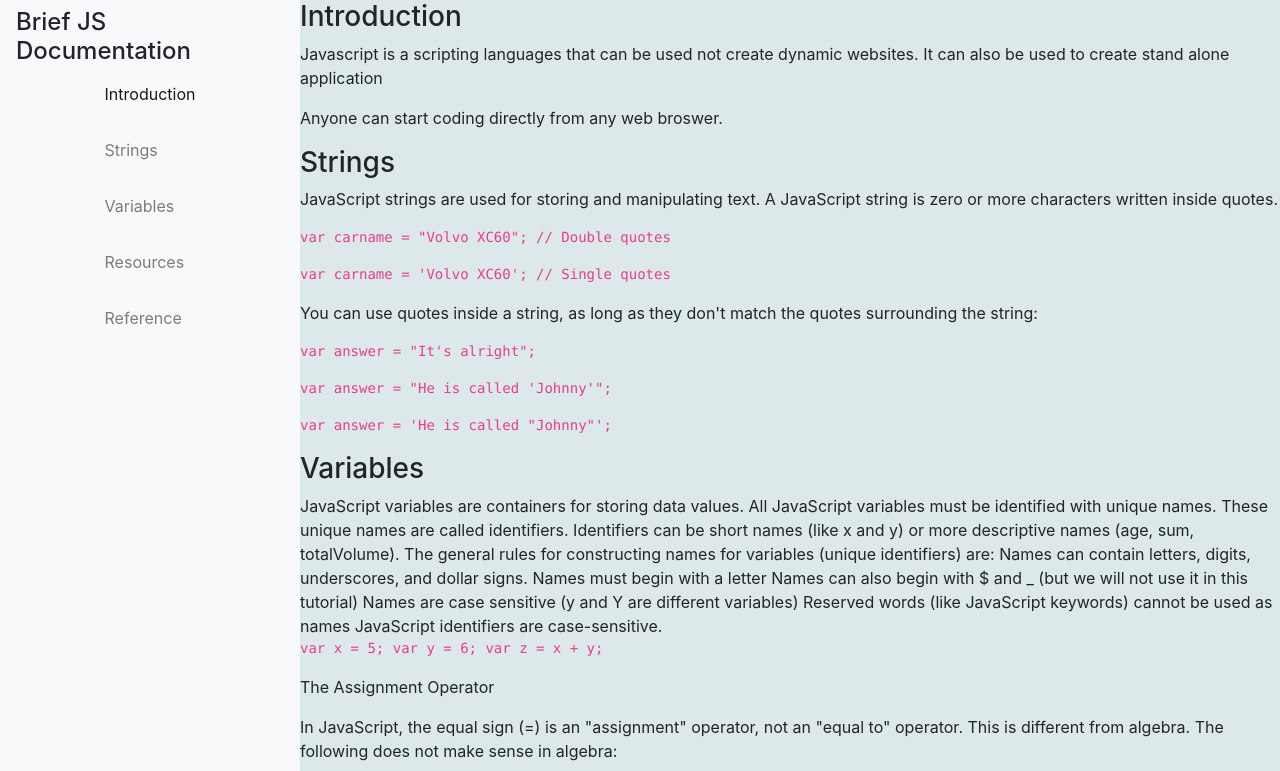
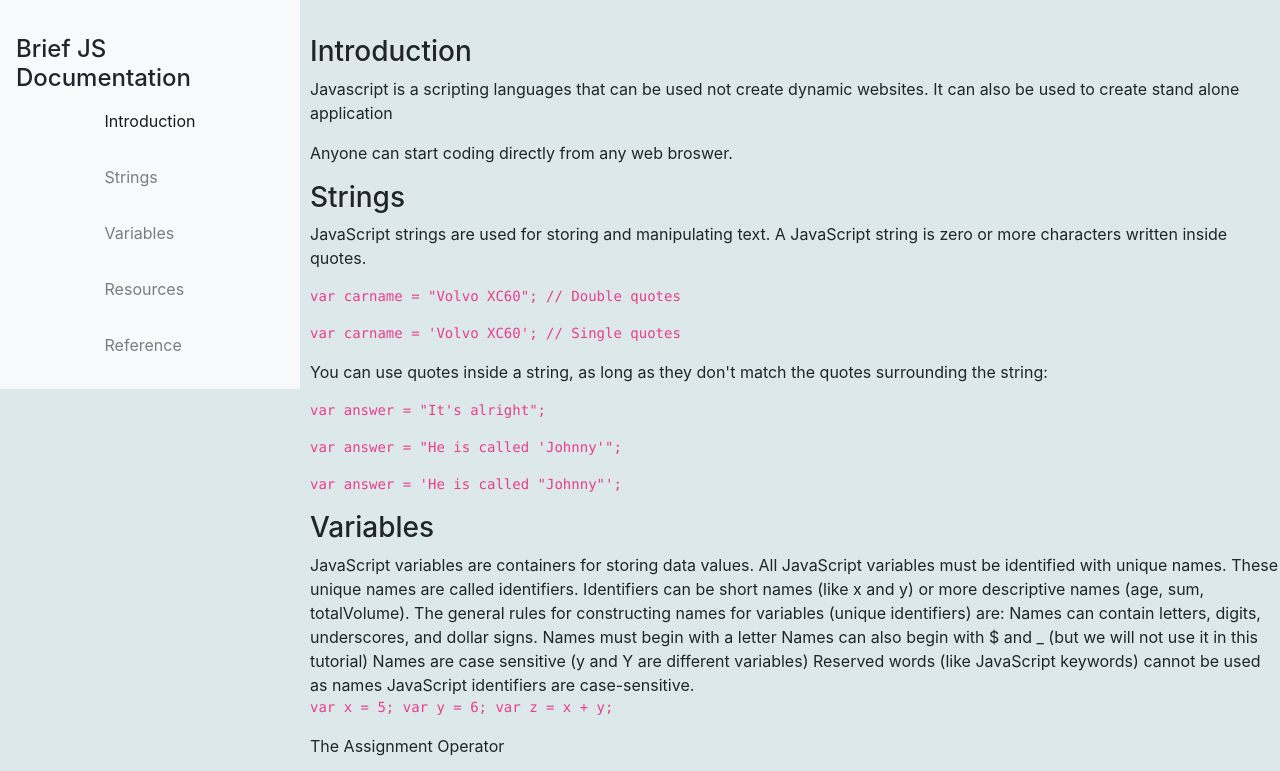
Before and after one commit to hcuffy/technical-documentation, a website: page views/index.html in a window 1280 px wide. Shown: the top 771 px of the page. Drawn offline with nearby package versions, Linux system fonts and the light colour scheme.

Commit message:
layout cleanup

```diff
--- a/public/main.css
+++ b/public/main.css
@@ -4,8 +4,18 @@ body {
 
 .navbar {
   width: 300px;
-  height: 100%;
   float: left;
+  position: fixed;
+  padding-top: 35px
+}
+
+main {
+  height: 1200px;
+  margin-left: 310px;
+}
+
+section {
+  overflow: hidden;
 }
 
 @media only screen and (max-width: 300px) {
@@ -13,3 +23,7 @@ body {
     background-color: #8dbac1;
   }
 }
+
+#Introduction {
+  padding-top: 35px;
+}
```
